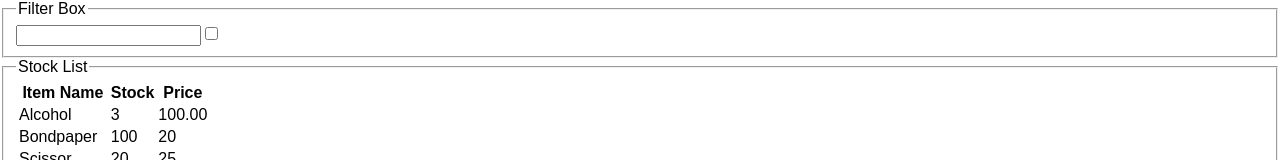
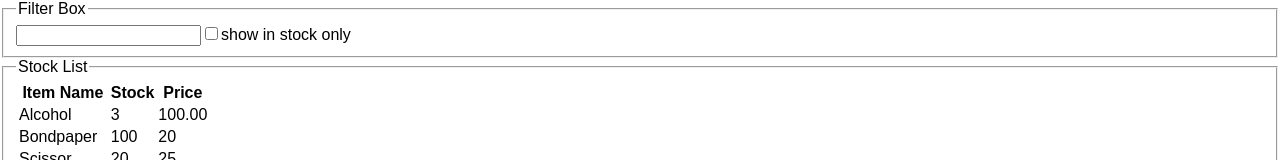
Before and after one commit to nibiru2O12/test-react-list, a React (Create React App) app: page / in a window 1280 px wide. Shown: the top 160 px of the page. Built offline with nearby package versions, Linux system fonts and the light colour scheme.

Commit message:
add filter function on Inventory component which handles the ItemList filter

```diff
--- a/src/Inventory.jsx
+++ b/src/Inventory.jsx
@@ -20,6 +20,8 @@ class Inventory extends Component{
       search:'',"inStockOnly":false
     }
     this.handleSeachOnChange=this.handleSeachOnChange.bind(this);
+    this.filter=this.filter.bind(this);
+
   }
 
   handleSeachOnChange(prop,val){
@@ -35,11 +37,24 @@ class Inventory extends Component{
     });
   }
 
+  filter(item){
+
+    let search=this.state.search;
+    let pattern = new RegExp(search,'gi');
+
+    return pattern.test(item.name);
+
+  }
+
   render(){
+
+    let search=this.state.search;
+    let inStockOnly=this.state.inStockOnly;
+
     return(
       <div>
-      <SearchBox value={this.state.search} inStockOnly={this.state.inStockOnly} onChangeHandler={this.handleSeachOnChange}/>
-      <ItemList search={this.state.search}/>
+      <SearchBox value={this.state.search} inStockOnly={inStockOnly} onChangeHandler={this.handleSeachOnChange}/>
+      <ItemList filter={this.filter}/>
       </div>
     )
   }
@@ -60,7 +75,6 @@ class SearchBox extends Component{
         this.props.onChangeHandler(e.target.name,e.target.checked);
         break;
       default:
-
     }
   }
 
@@ -73,6 +87,7 @@ class SearchBox extends Component{
           </label>
           <label htmlFor="inStockOnly">
             <input type="checkbox" name="inStockOnly" defaultChecked={this.props.inStockOnly} onChange={this.handleSearchOnChange}  />
+            show in stock only
           </label>
         </fieldset>
     )
@@ -85,6 +100,7 @@ class ItemList extends Component{
     super(props);
   }
   render(){
+
     return(
       <fieldset>
         <legend>Stock List</legend>
@@ -99,9 +115,7 @@ class ItemList extends Component{
           <tbody>
             {
               items.filter((e)=>{
-                let search=this.props.search;
-                let pattern = new RegExp(search,'gi');
-                return pattern.test(e.name);
+                return this.props.filter(e);
               })
               .map((e,i)=>{
                return (
```
